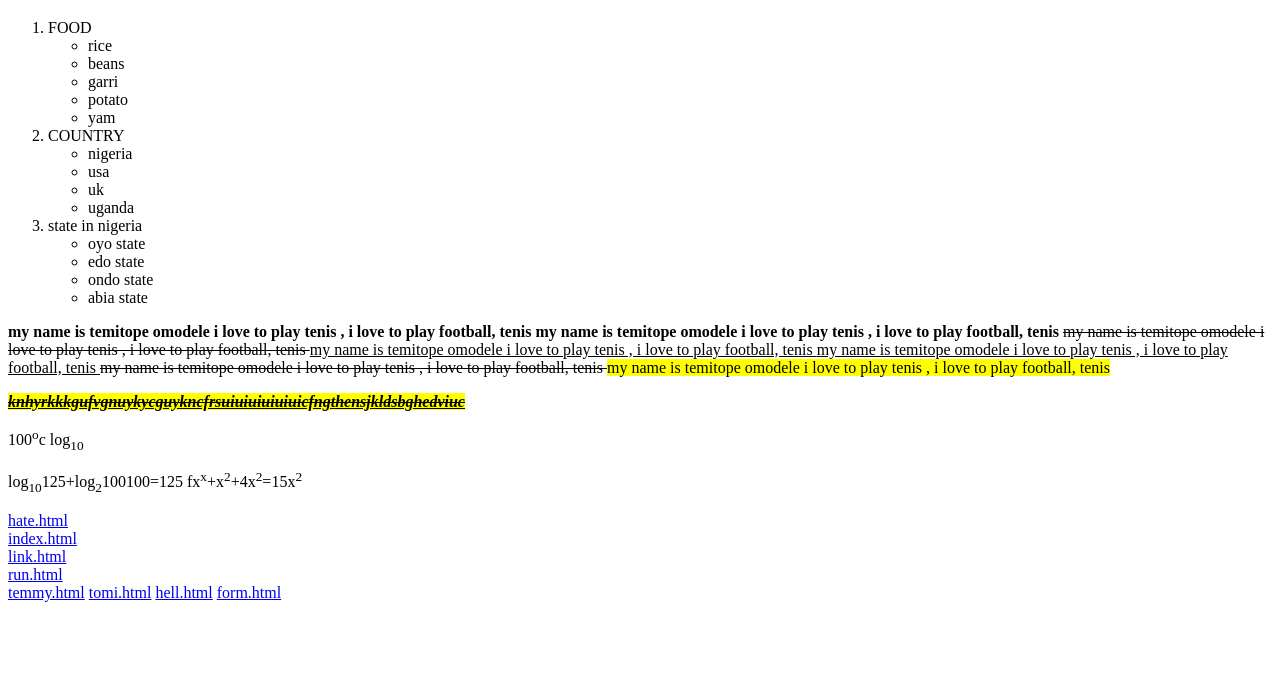
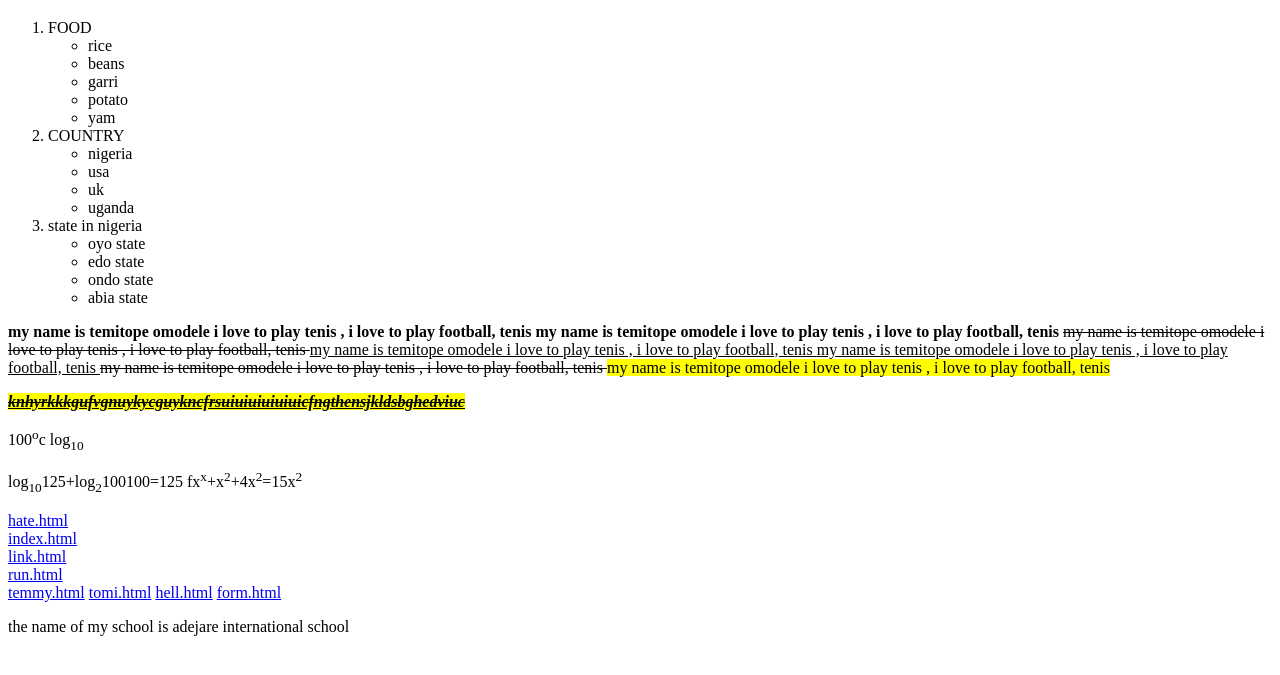
Before and after one commit to temitope-pro/temmy, a plain HTML site: page emit.html in a window 1280 px wide. Shown: the part 61-736 px from the top of the page. Drawn offline with Linux system fonts and the light colour scheme.

Commit message:
Update emit.html

```diff
--- a/emit.html
+++ b/emit.html
@@ -76,5 +76,8 @@
     <a href="tomi.html">tomi.html</a>
     <a href="hell.html"> hell.html</a>
     <a href="form.html">form.html</a>
+    <p>
+        the name of my school is adejare international school
+    </p>
 </body>
 </html>
```
